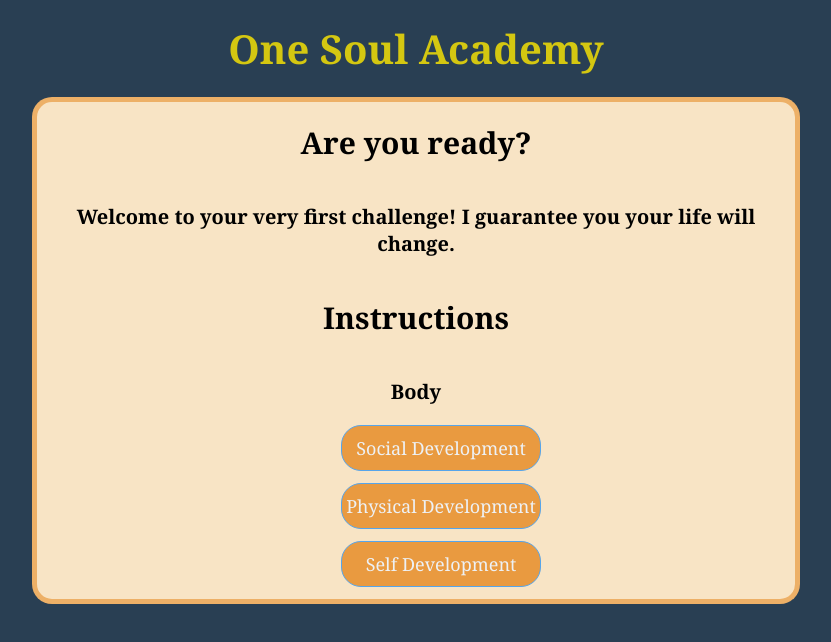
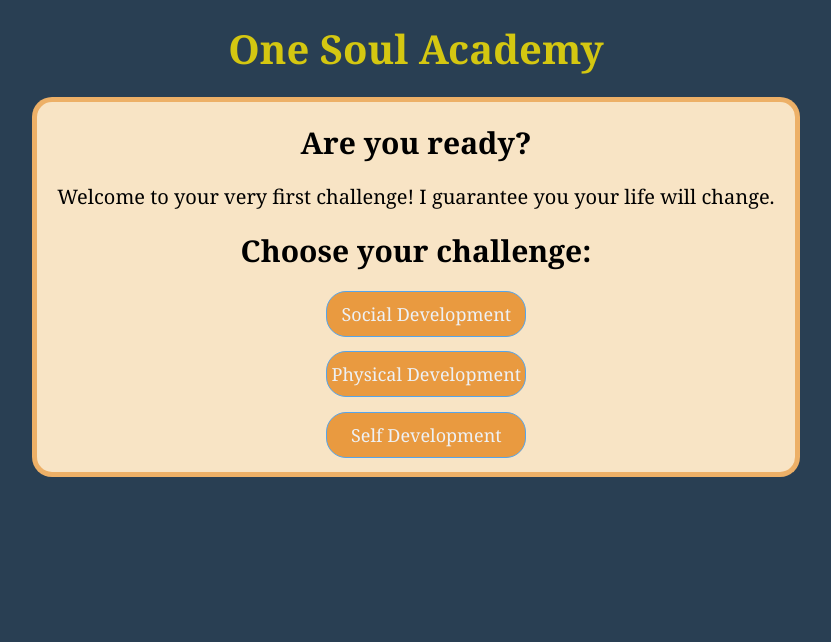
Before and after one commit to victorbaptistado/One-Soul-App-React, a React (Create React App) app: page / in a window 1280 px wide. Shown: the top 642 px of the page, without its empty margins (224-1055 px from the left). Built offline with nearby package versions, Linux system fonts and the light colour scheme.

Commit message:
Filter Working

```diff
--- a/src/App.js
+++ b/src/App.js
@@ -1,7 +1,8 @@
+
 import './App.css';
 import Logo from './Components/Logo';
 import Body from './Components/Body';
-import Buttons from './Components/Buttons';
+
 
 
 function App() {
@@ -13,7 +14,7 @@ function App() {
     <Logo />
     <div className="wrapper">
     <Body />
-    <Buttons />
+
     </div>
     </>
   );
--- a/src/Components/Buttons.js
+++ b/src/Components/Buttons.js
@@ -1,13 +1,23 @@
-import React from 'react'
+import React from 'react';
 
-const Buttons = (nextText) => {
+
+const Buttons = ({text, nextArray}) => {
+
+
+
     return (
+
+
         <div>
-            <button className="btnIntro" onClick={nextText}>Social Development</button>
+
+            <button className="btnIntro" onClick={()=>nextArray(text.id)}>Social Development</button>
             <button className="btnIntro">Physical Development</button>
             <button className="btnIntro">Self Development</button>
+
         </div>
+
     )
+
 }
 
 export default Buttons
--- a/src/Components/Text.js
+++ b/src/Components/Text.js
@@ -3,17 +3,21 @@ import React from 'react'
 const Text = ({text}) => {
 
 
- //   textShow()
 
     return (
 
-       <div  key={text.id}>
+
+        text.map((text) => <h1>{text}</h1>))
+    /*
+       <div >
 
         <h2 >{text.header}</h2>
         <h3 >{text.body}</h3>
 
         </div>
-    )
-}
+        ))
+*/
+
+        }
 
 export default Text
--- a/src/Components/Texts.js
+++ b/src/Components/Texts.js
@@ -1,6 +1,6 @@
-import React from 'react'
-import Text from './Text'
-import { useState } from 'react'
+import React, { useState } from 'react';
+import Buttons from './Buttons';
+//import Text from './Text';
 
 const Texts = () => {
 
@@ -10,29 +10,46 @@ const Texts = () => {
           body: "Welcome to your very first challenge! I guarantee you your life will change.",
           challengeChoice: "Choose your challenge: ",
           id: 1,
-          condition: true
+
         },
         {
           header: "Instructions",
           body: "Body",
           challengeChoice: "",
           id: 2,
-          condition: false
+
         }])
 
 
+      let currentId = 1;
 
-        let textShow = () => {setText(texts.filter((text) => text.condition))};
 
-console.log(textShow);
+
+
+      let textFilt = texts.filter(text => text.id === currentId) ;
+
+      function nextArray (id) {
+
+        setText(textFilt.filter(text => text.id === 2))
+
+      }
+
+
 
     return (
-        <>
-         {texts.map ((text) => (
-        <Text key={text.id} text={text} textShow={textShow}/>))}
 
-        </>
-    )
-    }
+      textFilt.map(text =>
+      <div key={text.id}>
+
+       <h2 >{text.header}</h2>
+       <p>{text.body}</p>
+       <h2>{text.challengeChoice}</h2>
+       <Buttons key={text.id} text={text} nextArray={nextArray}/>
+       </div>
+      )
+
+
+    );
+      }
 
 export default Texts
```
